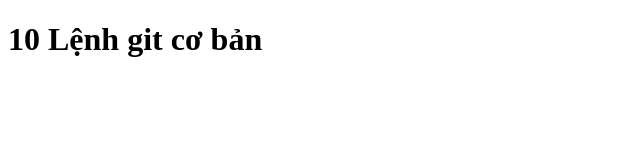
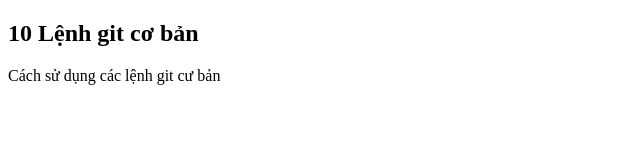
Before and after one commit to phuonghuynh98/LAB01_03, a plain HTML site: page index.html in a window 1280 px wide. Shown: the whole page, without its empty margins (0-640 px from the left). Drawn offline with Linux system fonts and the light colour scheme.

Commit message:
Edit 1st, change h1 to h2 and create new <p>

```diff
--- a/index.html
+++ b/index.html
@@ -7,6 +7,7 @@
     <title>Git</title>
 </head>
 <body>
-    <h1>10 Lệnh git cơ bản</h1>
+    <h2>10 Lệnh git cơ bản</h2>
+    <p>Cách sử dụng các lệnh git cư bản</p>
 </body>
 </html>
```
Also changed, not shown: 1 other file.
